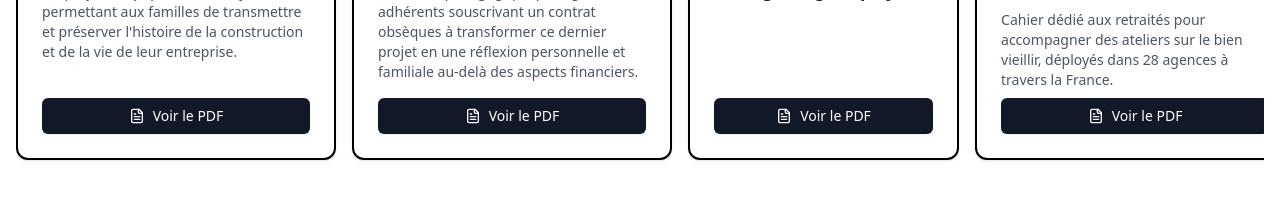
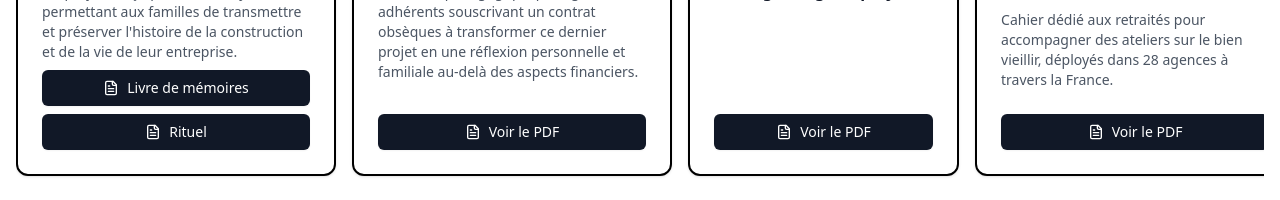
Before and after one commit to rgeron/SiteAnneGeron, a React (Vite) app: page / in a window 1280 px wide. Shown: the part 1601-1801 px from the top of the page. Built offline with nearby package versions, Linux system fonts and the light colour scheme.

Commit message:
very good

```diff
--- a/src/components/productions/CahierCard.tsx
+++ b/src/components/productions/CahierCard.tsx
@@ -14,15 +14,18 @@ import PDFViewer from "../PDFViewer";
 interface CahierCardProps {
   title: string;
   description?: string;
-  pdfUrl: string;
+  pdfUrl?: string;
+  pdfs?: { label: string; url: string }[];
 }
 
 export default function CahierCard({
   title,
   description,
   pdfUrl,
+  pdfs,
 }: CahierCardProps) {
   const [isOpen, setIsOpen] = useState(false);
+  const [selectedPdf, setSelectedPdf] = useState<string>("");
 
   return (
     <>
@@ -39,13 +42,34 @@ export default function CahierCard({
             )}
           </CardHeader>
           <CardContent className="p-0 mt-auto">
+            {pdfs ? (
+              <div className="space-y-2">
+                {pdfs.map((pdf, index) => (
+                  <Button
+                    key={index}
+                    className="w-full bg-gray-900 text-white hover:bg-gray-800 transition-all duration-300 shadow-sm hover:shadow group-hover:bg-gray-700"
+                    variant="default"
+                    onClick={() => {
+                      setSelectedPdf(pdf.url);
+                      setIsOpen(true);
+                    }}
+                  >
+                    <FileText className="mr-2 h-4 w-4" /> {pdf.label}
+                  </Button>
+                ))}
+              </div>
+            ) : pdfUrl ? (
               <Button
                 className="w-full bg-gray-900 text-white hover:bg-gray-800 transition-all duration-300 shadow-sm hover:shadow group-hover:bg-gray-700"
                 variant="default"
-              onClick={() => setIsOpen(true)}
+                onClick={() => {
+                  setSelectedPdf(pdfUrl);
+                  setIsOpen(true);
+                }}
               >
                 <FileText className="mr-2 h-4 w-4" /> Voir le PDF
               </Button>
+            ) : null}
           </CardContent>
         </div>
       </Card>
@@ -75,7 +99,7 @@ export default function CahierCard({
               >
                 <X className="w-6 h-6" />
               </button>
-              <PDFViewer pdfUrl={pdfUrl} />
+              <PDFViewer pdfUrl={selectedPdf} />
             </motion.div>
           </motion.div>
         )}
--- a/src/components/productions/ProductionsSection.tsx
+++ b/src/components/productions/ProductionsSection.tsx
@@ -10,14 +10,15 @@ export default function ProductionsSection() {
       title: "LIVRE DE MÉMOIRES",
       description:
         "Un projet conçu pour un family office, permettant aux familles de transmettre et préserver l'histoire de la construction et de la vie de leur entreprise.",
-      type: "pdf",
-      pdfUrl: "/pdfs/livre_memoire.pdf",
+      pdfs: [
+        { label: "Livre de mémoires", url: "/pdfs/livre_memoire.pdf" },
+        { label: "Rituel", url: "/pdfs/rituel.pdf" },
+      ],
     },
     {
       title: "Cahier MGEN",
       description:
         "Un cahier pédagogique pour guider les adhérents souscrivant un contrat obsèques à transformer ce dernier projet en une réflexion personnelle et familiale au-delà des aspects financiers.",
-      type: "pdf",
       pdfUrl: "/pdfs/cahier-mgen.pdf",
     },
     {
@@ -29,7 +30,6 @@ export default function ProductionsSection() {
         </>
       ),
       description: "",
-      type: "pdf",
       pdfUrl: "/pdfs/cahier-mort-malakoff-mederic.pdf",
     },
     {
@@ -42,7 +42,6 @@ export default function ProductionsSection() {
       ),
       description:
         "Cahier dédié aux retraités pour accompagner des ateliers sur le bien vieillir, déployés dans 28 agences à travers la France.",
-      type: "pdf",
       pdfUrl: "/pdfs/cahier-retraite-malakoff-mederic.pdf",
     },
   ];
```
Lines whose indentation alone changed are shown as unchanged.
